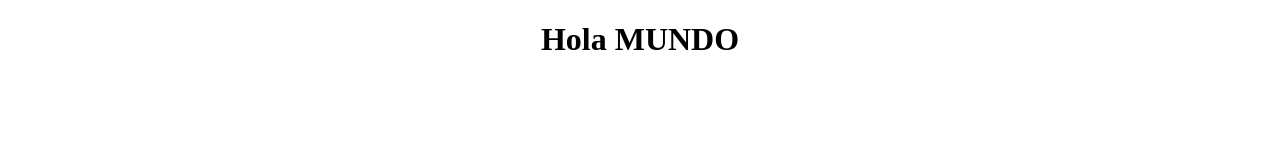
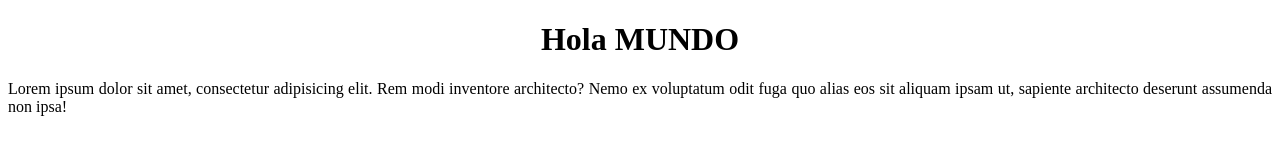
Before and after one commit to enrikeleonardes/enrikeleonardes.github.io, a plain HTML site: page index.html in a window 1280 px wide. Drawn offline with Linux system fonts and the light colour scheme.

Commit message:
Modificado2

```diff
--- a/index.html
+++ b/index.html
@@ -8,5 +8,7 @@
 
 	<h1 align="center">Hola MUNDO</h1>
 
+	<p align="justify">Lorem ipsum dolor sit amet, consectetur adipisicing elit. Rem modi inventore architecto? Nemo ex voluptatum odit fuga quo alias eos sit aliquam ipsam ut, sapiente architecto deserunt assumenda non ipsa!</p>
+
 </body>
 </html>
```
